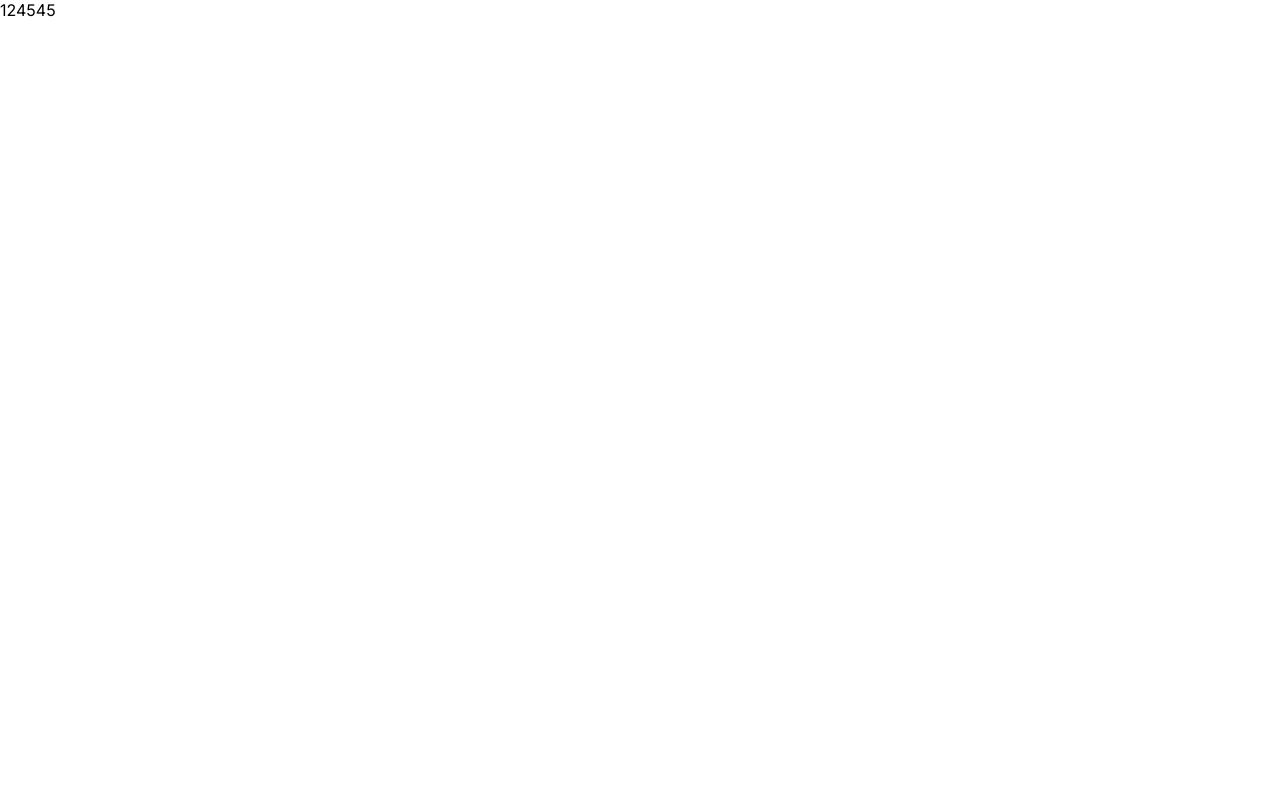
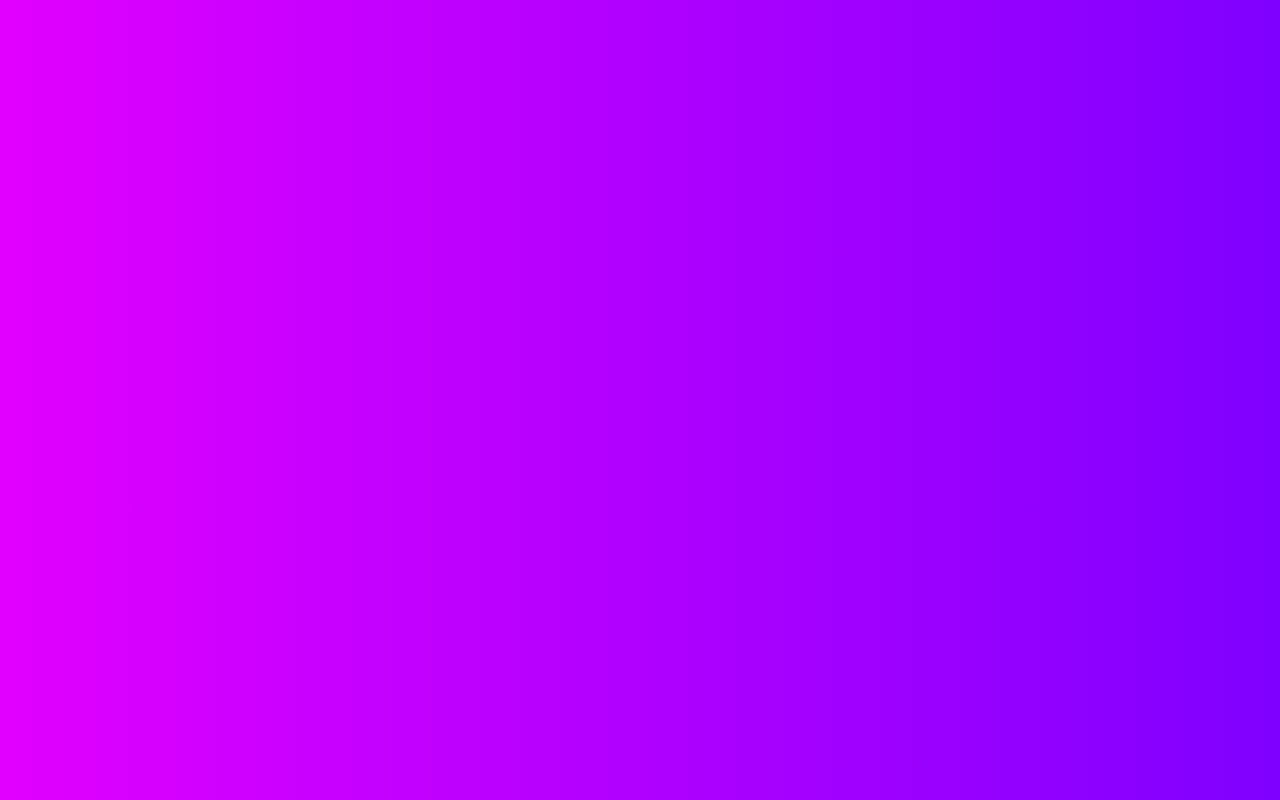
Before and after one commit to hakob-yan/scaffolding-for-start, a React (Create React App) app in the folder react-redux-sass/: page / in a window 1280 px wide. Built offline with nearby package versions, Linux system fonts and the light colour scheme.

Commit message:
added log192

```diff
--- a/react-redux-sass/src/App.js
+++ b/react-redux-sass/src/App.js
@@ -3,7 +3,7 @@ import './App.scss';
 function App() {
   return (
     <div className="App">
-     124545
+
     </div>
   );
 }
--- a/react-redux-sass/src/App.scss
+++ b/react-redux-sass/src/App.scss
@@ -1,4 +1,16 @@
 .App {
   display: flex;
   flex-direction: column;
+  height: 100vh;
+  background: #7f00ff; /* fallback for old browsers */
+  background: -webkit-linear-gradient(
+    to right,
+    #e100ff,
+    #7f00ff
+  ); /* Chrome 10-25, Safari 5.1-6 */
+  background: linear-gradient(
+    to right,
+    #e100ff,
+    #7f00ff
+  ); /* W3C, IE 10+/ Edge, Firefox 16+, Chrome 26+, Opera 12+, Safari 7+ */
 }
```
Also changed, not shown: react-redux-sass/public/logo192.png (added).
